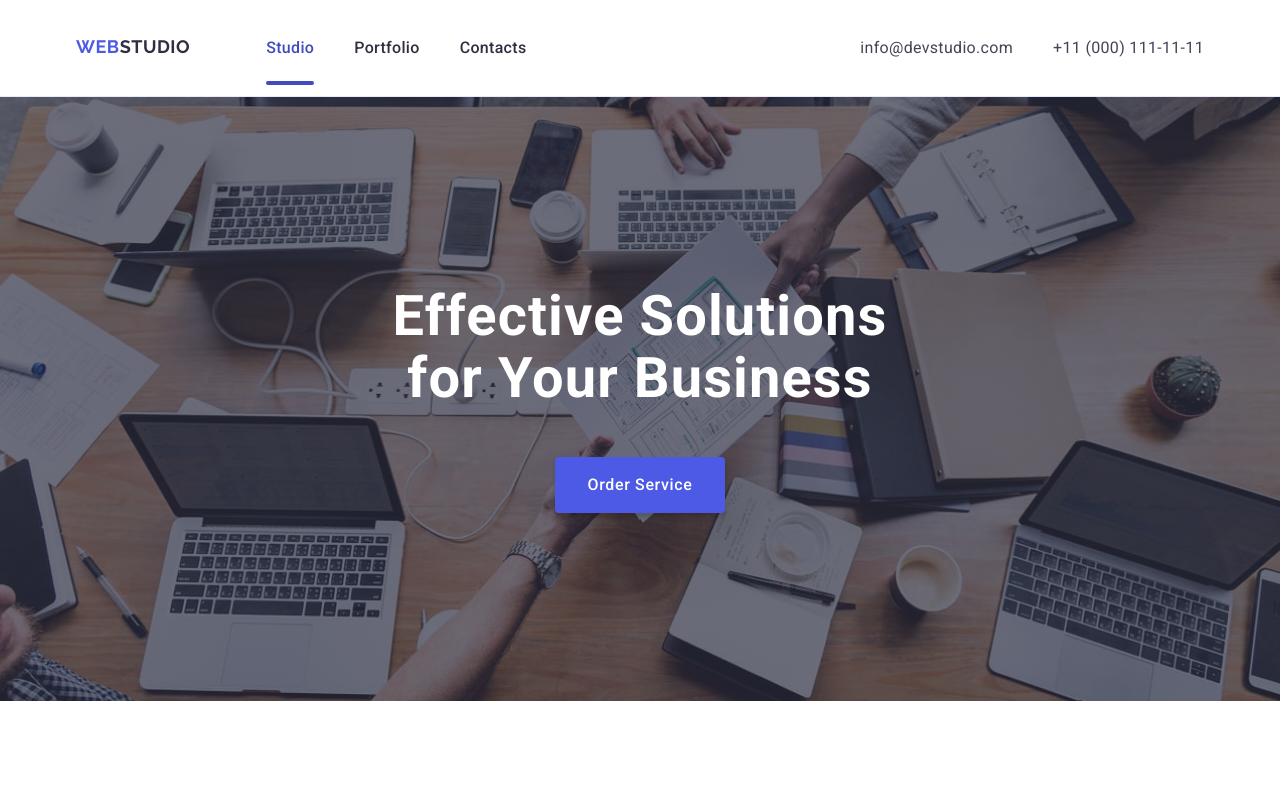
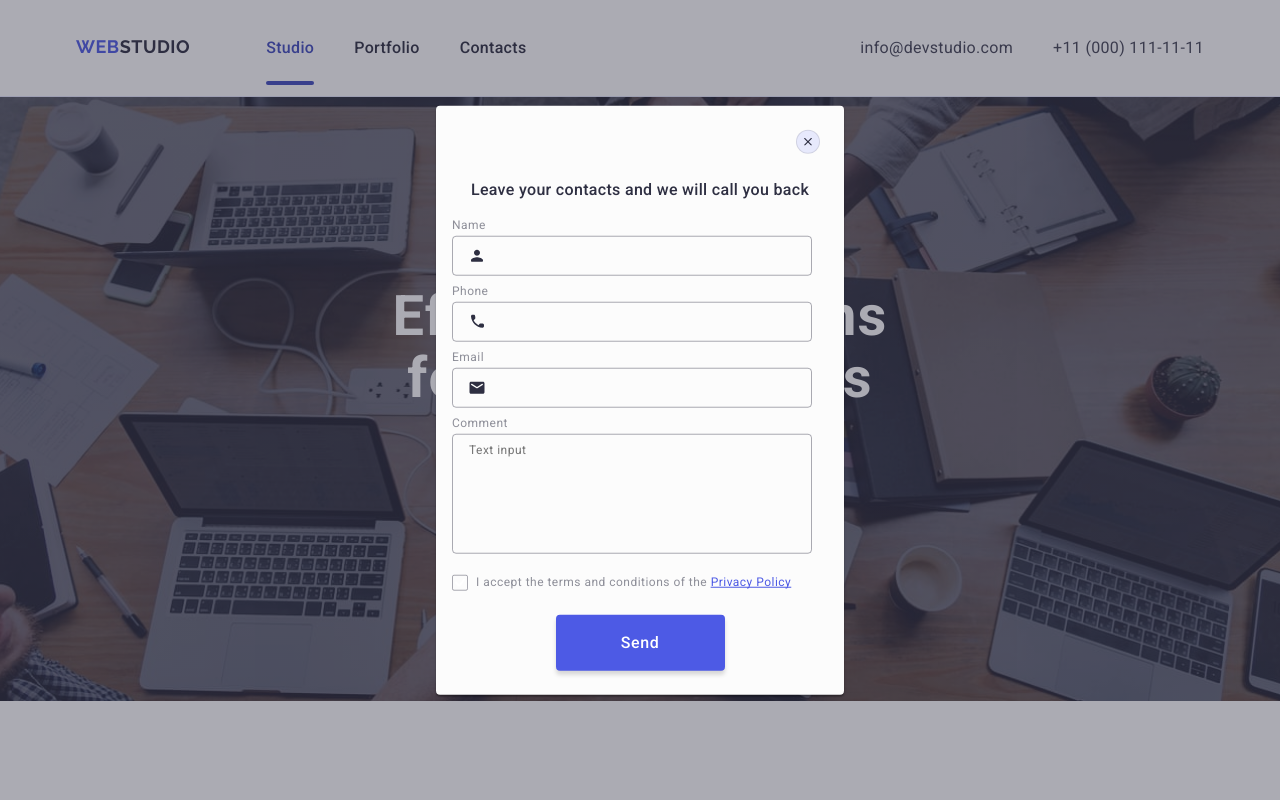
Before and after one commit to TetiAutumn/goit-markup-hw-06, a plain HTML site: page index.html in a window 1280 px wide. Shown: the top 800 px of the page. Drawn offline with nearby package versions, Linux system fonts and the light colour scheme.

Commit message:
final draft

```diff
--- a/index.html
+++ b/index.html
@@ -605,7 +605,7 @@
       </div>
     </footer>
 
-    <div class="hidden backdrop is-open">
+    <div class="backdrop is-open">
       <div class="modal">
         <button class="modal-btn-close" type="button">
           <svg class="modal-btn-close-icon" width="8" height="8">
```
